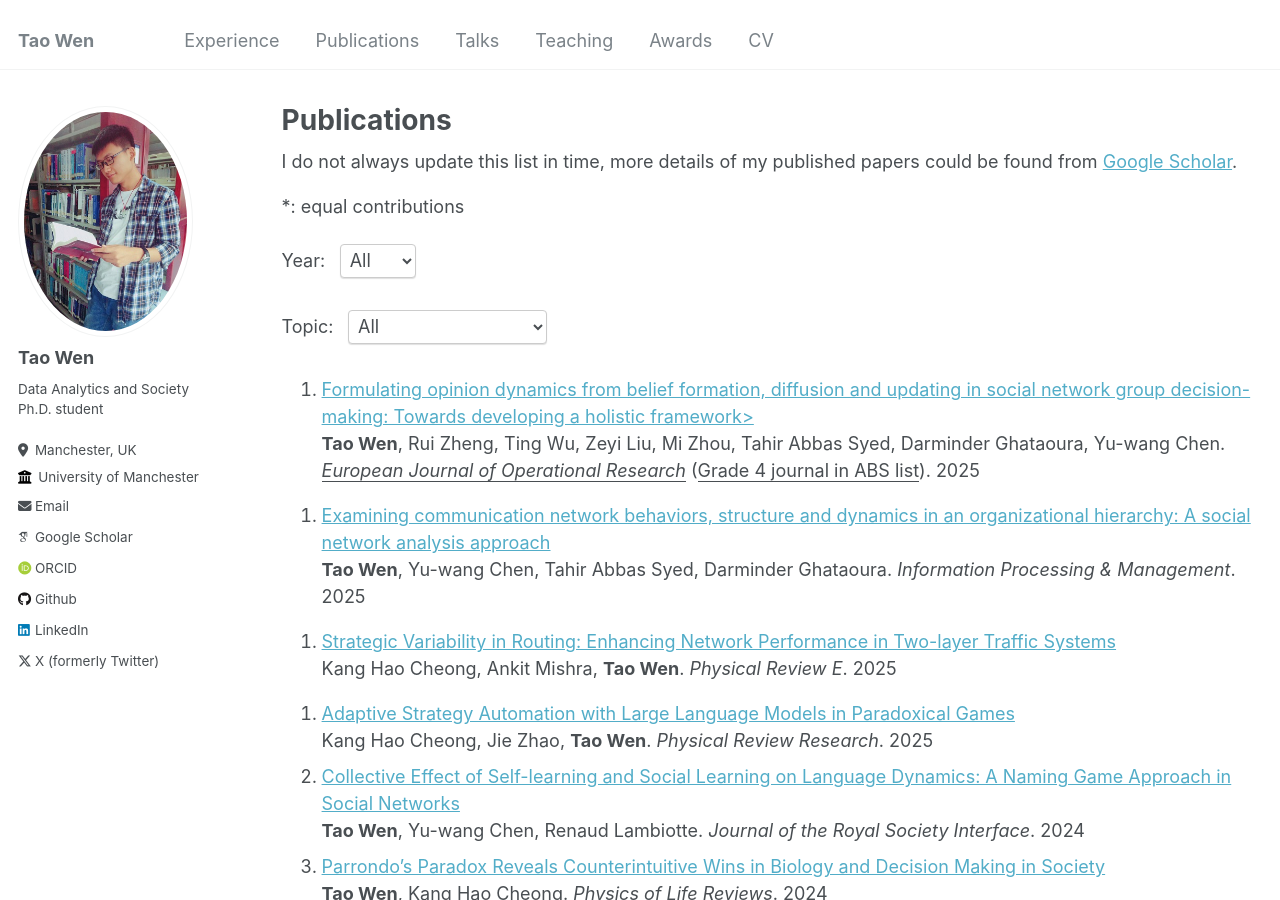
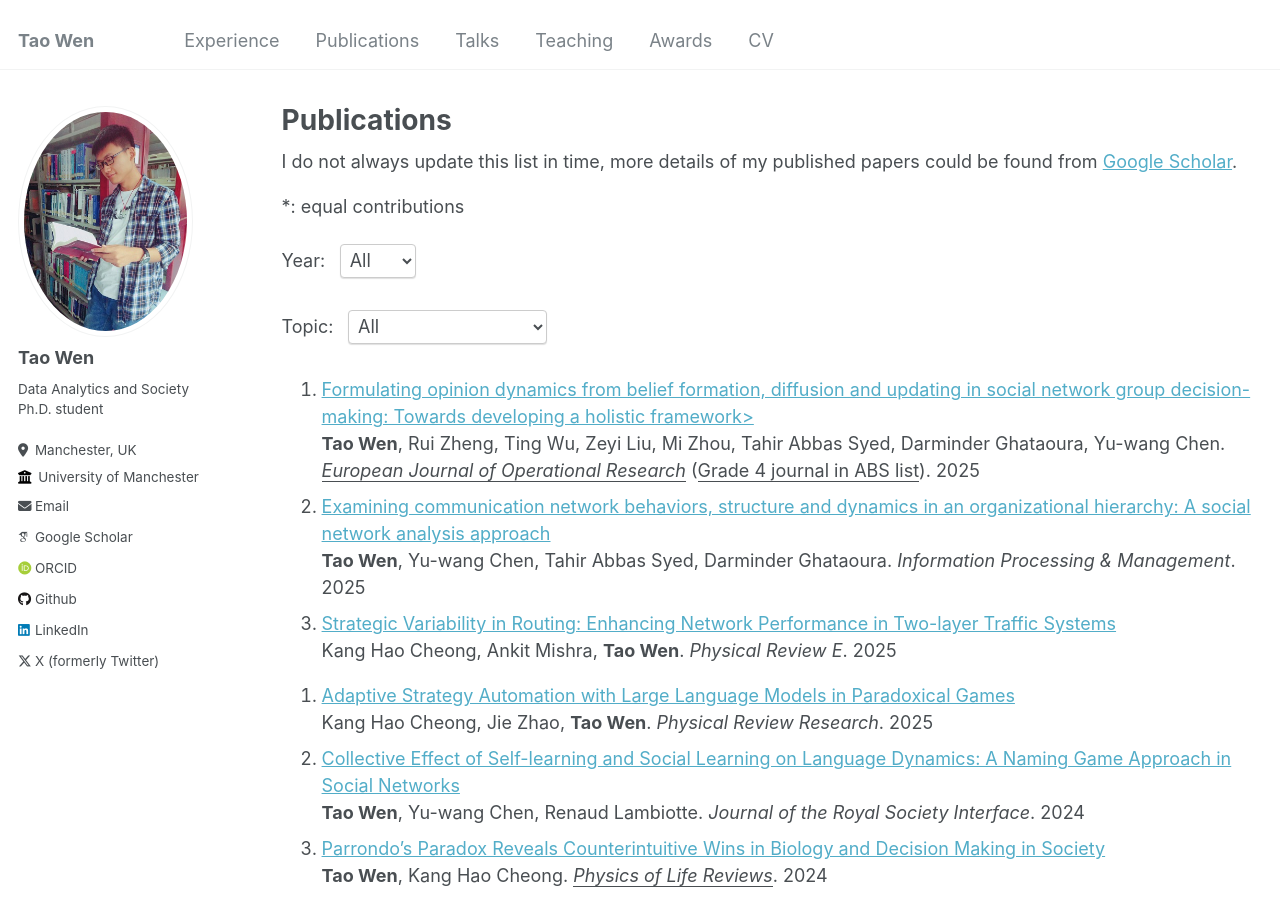
Before and after one commit to TaaoWen/taaowen.github.io, a Jekyll site: the page built from _pages/publications.md, in a window 1280 px wide and 900 px high. Built offline with Jekyll 4.4.1, drawn with Linux system fonts in a browser that asks for light colours; some web fonts are replaced.

Commit message:
Update publications.md

```diff
--- a/_pages/publications.md
+++ b/_pages/publications.md
@@ -31,30 +31,25 @@ author_profile: true
   <!-- 依此类推 -->
 </select>
 
-<div class="pub-item" data-year="2025" data-topic="Social Networks, Decision-making">
-   <ol>
-      <li>
-         <a href="https://doi.org/10.1016/j.ejor.2024.12.015">Formulating opinion dynamics from belief formation, diffusion and updating in social network group decision-making: Towards developing a holistic framework></a><br>
-         <strong>Tao Wen</strong>, Rui Zheng, Ting Wu, Zeyi Liu, Mi Zhou, Tahir Abbas Syed, Darminder Ghataoura, Yu-wang Chen. <u><i>European Journal of Operational Research</i></u> (<u>Grade 4 journal in ABS list</u>). 2025
-      </li>
-   </ol>
-</div>
-<div class="pub-item" data-year="2025" data-topic="Social Networks">
-   <ol>
-      <li>
-         <a href="https://doi.org/10.1016/j.ipm.2024.103927">Examining communication network behaviors, structure and dynamics in an organizational hierarchy: A social network analysis approach</a><br>
-         <strong>Tao Wen</strong>, Yu-wang Chen, Tahir Abbas Syed, Darminder Ghataoura. <i>Information Processing & Management</i>. 2025
-      </li>
-   </ol>
-</div>
-<div class="pub-item" data-year="2024" data-topic="Parrondo's Paradox">
-   <ol>
-      <li>
-         <a href="https://doi.org/10.1103/PhysRevE.111.L012201">Strategic Variability in Routing: Enhancing Network Performance in Two-layer Traffic Systems</a><br>
-         Kang Hao Cheong, Ankit Mishra, <strong>Tao Wen</strong>. <i>Physical Review E</i>. 2025
-      </li>
-   </ol>
-</div>
+
+<ol>
+   <li data-year="2025" data-topic="Social Networks, Decision-making">
+      <a href="https://doi.org/10.1016/j.ejor.2024.12.015">Formulating opinion dynamics from belief formation, diffusion and updating in social network group decision-making: Towards developing a holistic framework></a><br>
+      <strong>Tao Wen</strong>, Rui Zheng, Ting Wu, Zeyi Liu, Mi Zhou, Tahir Abbas Syed, Darminder Ghataoura, Yu-wang Chen. <u><i>European Journal of Operational Research</i></u> (<u>Grade 4 journal in ABS list</u>). 2025
+   </li>
+   <li data-year="2025" data-topic="Social Networks">
+      <a href="https://doi.org/10.1016/j.ipm.2024.103927">Examining communication network behaviors, structure and dynamics in an organizational hierarchy: A social network analysis approach</a><br>
+      <strong>Tao Wen</strong>, Yu-wang Chen, Tahir Abbas Syed, Darminder Ghataoura. <i>Information Processing & Management</i>. 2025
+   </li>
+   <li data-year="2024" data-topic="Parrondo's Paradox">
+      <a href="https://doi.org/10.1103/PhysRevE.111.L012201">Strategic Variability in Routing: Enhancing Network Performance in Two-layer Traffic Systems</a><br>
+      Kang Hao Cheong, Ankit Mishra, <strong>Tao Wen</strong>. <i>Physical Review E</i>. 2025
+   </li>
+</ol>
+
+
+
+
 
 1. [Adaptive Strategy Automation with Large Language Models in Paradoxical Games](https://doi.org/10.1103/PhysRevResearch.7.L022012)<br>
    Kang Hao Cheong, Jie Zhao, **Tao Wen**. *Physical Review Research*. 2025
```
Also changed, not shown: other parts of _pages/publications.md (+3 -3 lines).
